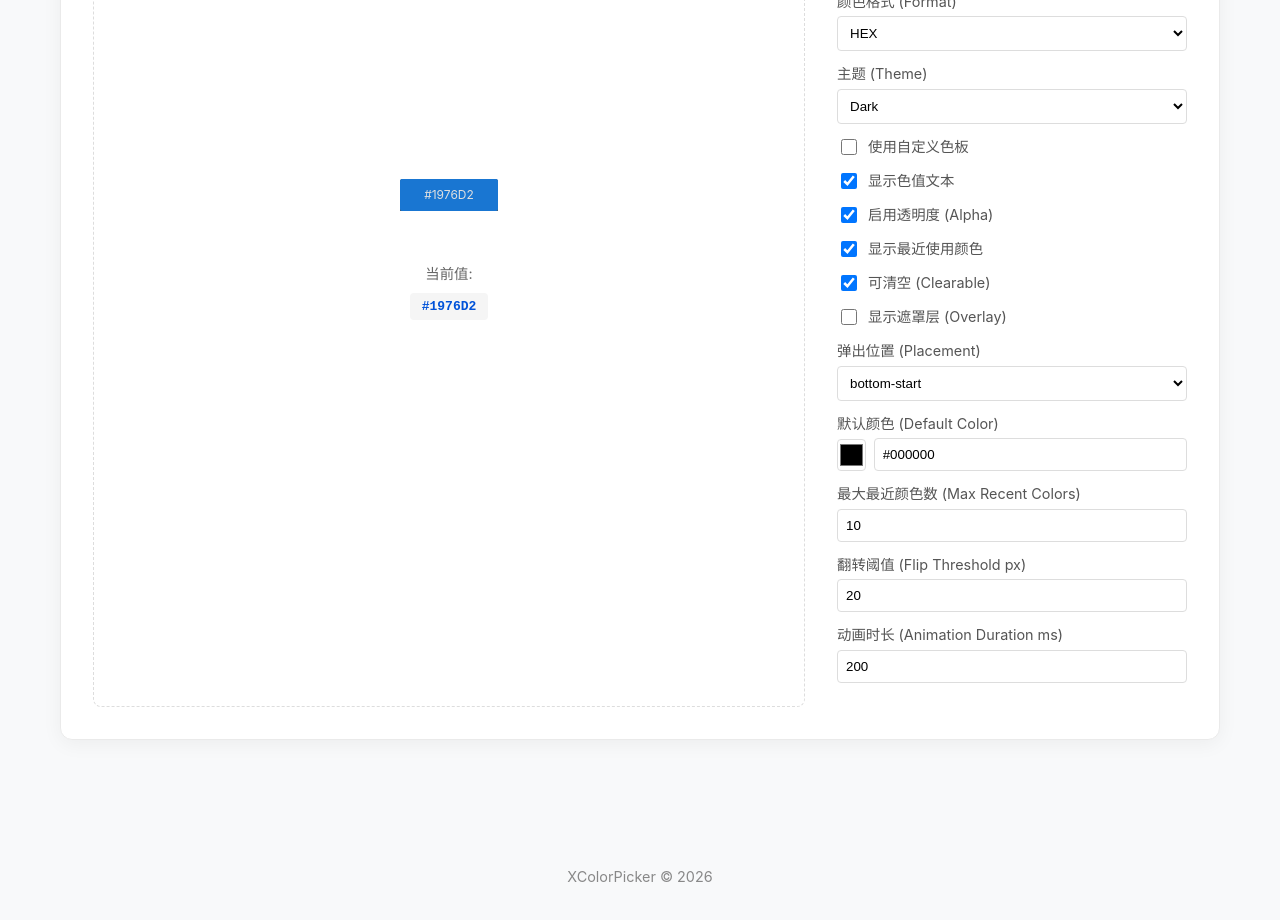
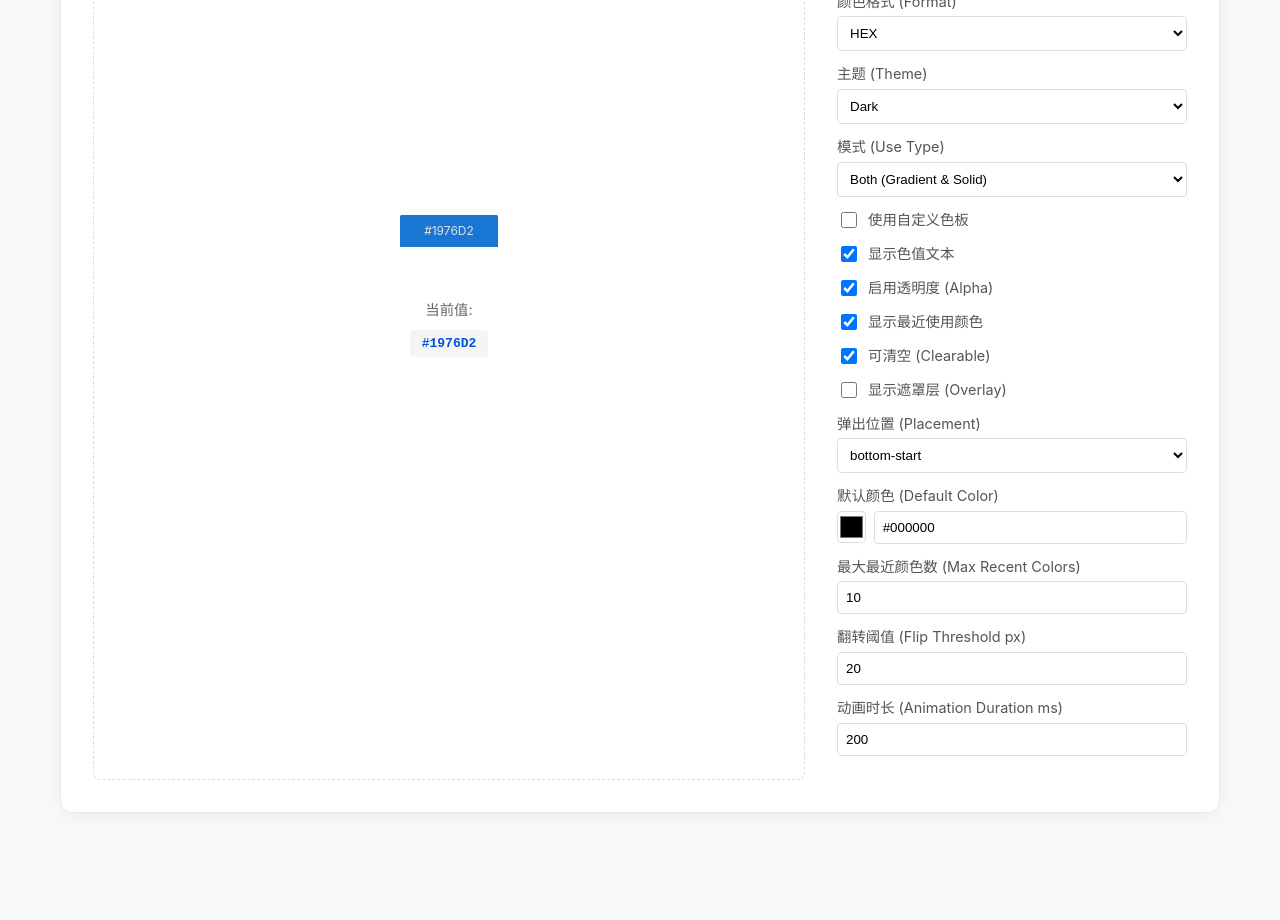
Before and after one commit to TheXiong/vue3-colorPicker, a Vue app: page / in a window 1280 px wide. Shown: the part 1040-1960 px from the top of the page. Built offline with nearby package versions, Linux system fonts and the light colour scheme.

Commit message:
feat: 添加useType配置

```diff
--- a/playground/App.vue
+++ b/playground/App.vue
@@ -18,6 +18,7 @@ const playgroundConfig = reactive({
   animationDuration: 200,
   useCustomSwatches: false,
   showText: true,
+  useType: 'both',
   theme: 'dark',
 });
 
@@ -52,6 +53,7 @@ const codePreview = computed(() => {
     props.push(`:animationDuration="${playgroundConfig.animationDuration}"`);
   if (!playgroundConfig.showText) props.push(`:showText="false"`);
   if (playgroundConfig.theme !== 'dark') props.push(`theme="${playgroundConfig.theme}"`);
+  if (playgroundConfig.useType !== 'both') props.push(`useType="${playgroundConfig.useType}"`);
   if (playgroundConfig.useCustomSwatches) props.push(`:swatchColors="[...] "`); // Abbreviated for preview
 
   return `<XColorPicker
@@ -169,6 +171,7 @@ const handleEvent = (type: string, val: string | object) => {
                 :swatchColors="playgroundConfig.useCustomSwatches ? customSwatches : undefined"
                 :showText="playgroundConfig.showText"
                 :theme="playgroundConfig.theme"
+                :useType="playgroundConfig.useType"
                 @change="(v: any) => handleEvent('change', v)"
                 @clear="() => handleEvent('clear', '')"
                 @palette-change="(v: any) => handleEvent('palette-change', v)"
@@ -204,6 +207,15 @@ const handleEvent = (type: string, val: string | object) => {
                 <select v-model="playgroundConfig.theme">
                   <option value="dark">Dark</option>
                   <option value="light">Light</option>
+                </select>
+              </div>
+
+              <div class="control-item">
+                <label>模式 (Use Type)</label>
+                <select v-model="playgroundConfig.useType">
+                  <option value="both">Both (Gradient & Solid)</option>
+                  <option value="pure">Pure (Solid Only)</option>
+                  <option value="gradient">Gradient Only</option>
                 </select>
               </div>
 
--- a/src/Panel.vue
+++ b/src/Panel.vue
@@ -8,7 +8,7 @@
 -->
 
 <script lang="ts" setup>
-import { ref, computed, watch, onMounted } from 'vue';
+import { ref, computed, watch, onMounted, nextTick } from 'vue';
 import {
   hsv2rgb,
   rgb2hsv,
@@ -63,6 +63,11 @@ const props = defineProps({
     type: String,
     default: 'dark',
     validator: (val: string) => ['dark', 'light'].includes(val),
+  },
+  useType: {
+    type: String,
+    default: 'both',
+    validator: (val: string) => ['pure', 'gradient', 'both'].includes(val),
   },
 });
 
@@ -141,7 +146,20 @@ const formatTime = (timestamp: number) => {
 };
 
 // Mode: 'solid' | 'gradient'
-const mode = ref<'solid' | 'gradient'>('solid');
+const mode = ref<'solid' | 'gradient'>(props.useType === 'gradient' ? 'gradient' : 'solid');
+
+watch(() => props.useType, (newVal) => {
+  nextTick(() => {
+    if (newVal === 'gradient') {
+      handleModeChange('gradient')
+    } else {
+      handleModeChange('solid');
+    }
+  })
+},{
+  immediate: true,
+});
+
 
 // Solid Color State (HSVA)
 const color = ref<HSVA>({ h: 0, s: 1, v: 1, a: 1 });
@@ -654,7 +672,7 @@ const handleModeChange = (newMode: 'solid' | 'gradient') => {
 <template>
   <div class="ik-color-picker__panel" ref="panelRef" :data-theme="theme">
     <!-- Tabs -->
-    <div class="ik-color-picker__tabs">
+    <div class="ik-color-picker__tabs" v-if="useType === 'both'">
       <div class="tab-item" :class="{ active: mode === 'solid' }" @click="handleModeChange('solid')">
         单色
       </div>
--- a/src/index.vue
+++ b/src/index.vue
@@ -103,6 +103,11 @@ const props = defineProps({
     type: String,
     default: 'dark',
     validator: (val: string) => ['dark', 'light'].includes(val),
+  },
+  useType: {
+    type: String,
+    default: 'both',
+    validator: (val: string) => ['pure', 'gradient', 'both'].includes(val),
   },
 });
 
@@ -399,6 +404,7 @@ const handleClear = () => {
             :maxCount="maxCount"
             :enableRecentColors="enableRecentColors"
             :theme="theme"
+            :useType="useType"
             @update:modelValue="handleUpdateModelValue"
           />
         </div>
```
